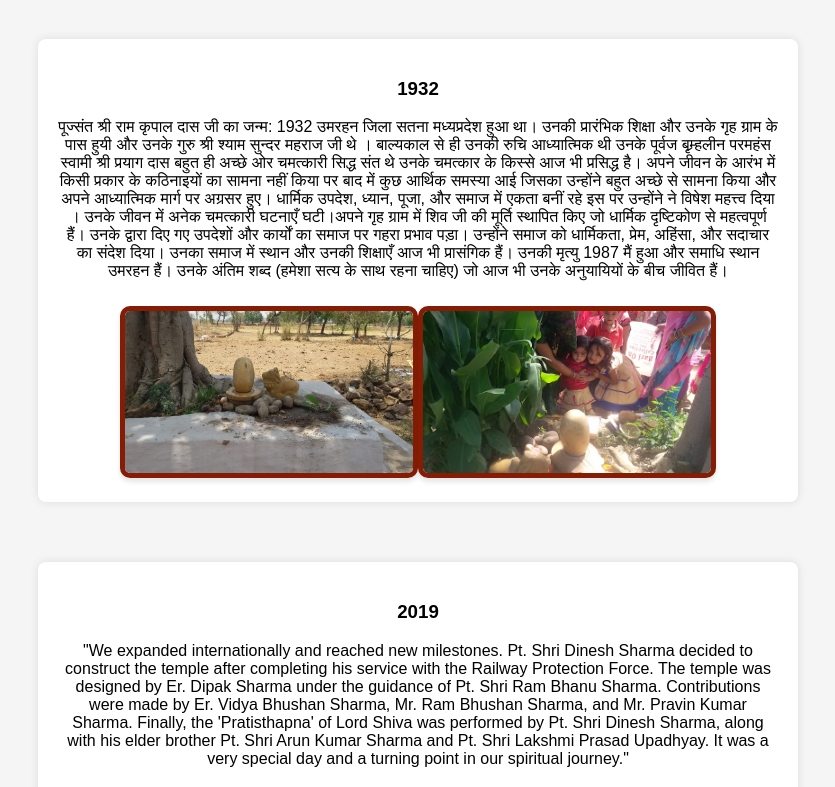
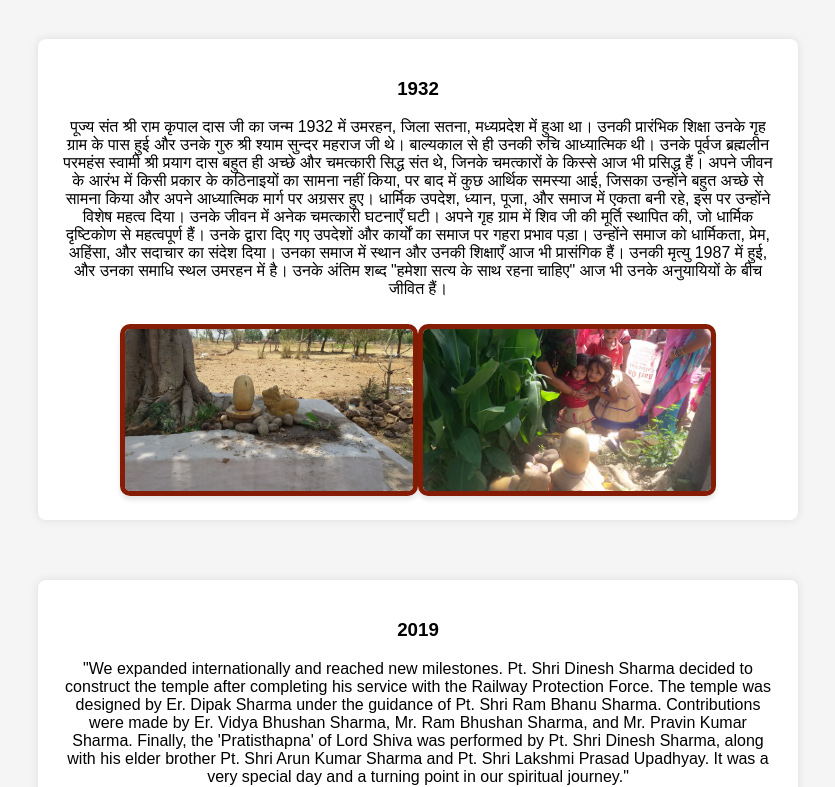
Before and after one commit to vidya-aye/paramhansweb, an Angular app: page / in a window 1280 px wide. Shown: the part 1095-1882 px from the top of the page, without its empty margins (222-1057 px from the left). Built offline with nearby package versions, Linux system fonts and the light colour scheme.

Commit message:
Initail Commit

```diff
--- a/src/app/app.component.css
+++ b/src/app/app.component.css
@@ -127,6 +127,9 @@ nav a {
     text-align: center;
 }
 
+
+
+
 .history-section h2 {
     font-size: 2.5em;
     margin-bottom: 20px;
@@ -157,6 +160,9 @@ nav a {
     border-radius: 8px;
     box-shadow: 0 0 10px rgba(0, 0, 0, 0.1);
 }
+
+
+
 
 .container img {
     width: 40%;
--- a/src/app/app.component.html
+++ b/src/app/app.component.html
@@ -182,22 +182,21 @@
           <!-- background-image: url('assets\images\om.jpg'); -->
           <h3>1932</h3>
           <p>
-            पूज्संत श्री राम कृपाल दास जी का जन्म: 1932 उमरहन जिला सतना मध्यप्रदेश हुआ था।
-            उनकी प्रारंभिक शिक्षा और उनके गृह ग्राम के पास हुयी और उनके गुरु श्री श्याम सुन्दर महराज जी थे ।
-            बाल्यकाल से ही उनकी रुचि आध्यात्मिक थी उनके पूर्वज बृम्र्हलीन परमहंस स्वामी श्री प्रयाग दास बहुत ही अच्छे ओर
-            चमत्कारी सिद्ध संत थे उनके चमत्कार के किस्से आज ‌भी प्रसिद्ध है। अपने जीवन के आरंभ में किसी प्रकार के
-            कठिनाइयों का सामना नहीं किया पर बाद में कुछ आर्थिक समस्या आई जिसका उन्होंने बहुत अच्छे से सामना किया और अपने
-            आध्यात्मिक मार्ग पर अग्रसर हुए।
-            धार्मिक उपदेश, ध्यान, पूजा, और समाज में एकता बनीं रहे इस पर उन्होंने ने विषेश महत्त्व दिया ।
-            उनके जीवन में अनेक चमत्कारी घटनाएँ घटी।अपने गृह ग्राम में शिव जी की मूर्ति स्थापित किए जो धार्मिक दृष्टिकोण
+            पूज्य संत श्री राम कृपाल दास जी का जन्म 1932 में उमरहन, जिला सतना, मध्यप्रदेश में हुआ था।
+            उनकी प्रारंभिक शिक्षा उनके गृह ग्राम के पास हुई और उनके गुरु श्री श्याम सुन्दर महराज जी थे।
+            बाल्यकाल से ही उनकी रुचि आध्यात्मिक थी। उनके पूर्वज ब्रह्मलीन परमहंस स्वामी श्री प्रयाग दास
+            बहुत ही अच्छे और चमत्कारी सिद्ध संत थे, जिनके चमत्कारों के किस्से आज भी प्रसिद्ध हैं।
+            अपने जीवन के आरंभ में किसी प्रकार के कठिनाइयों का सामना नहीं किया, पर बाद में कुछ आर्थिक समस्या आई,
+            जिसका उन्होंने बहुत अच्छे से सामना किया और अपने आध्यात्मिक मार्ग पर अग्रसर हुए।
+            धार्मिक उपदेश, ध्यान, पूजा, और समाज में एकता बनी रहे, इस पर उन्होंने विशेष महत्व दिया।
+            उनके जीवन में अनेक चमत्कारी घटनाएँ घटी। अपने गृह ग्राम में शिव जी की मूर्ति स्थापित की, जो धार्मिक दृष्टिकोण
             से महत्वपूर्ण हैं।
             उनके द्वारा दिए गए उपदेशों और कार्यों का समाज पर गहरा प्रभाव पड़ा।
             उन्होंने समाज को धार्मिकता, प्रेम, अहिंसा, और सदाचार का संदेश दिया।
             उनका समाज में स्थान और उनकी शिक्षाएँ आज भी प्रासंगिक हैं।
-            उनकी मृत्यु 1987 मैं हुआ और समाधि स्थान उमरहन हैं।
-            उनके अंतिम शब्द (हमेशा सत्य के साथ रहना चाहिए) जो आज भी उनके अनुयायियों के बीच जीवित हैं।
+            उनकी मृत्यु 1987 में हुई, और उनका समाधि स्थल उमरहन में है।
+            उनके अंतिम शब्द "हमेशा सत्य के साथ रहना चाहिए" आज भी उनके अनुयायियों के बीच जीवित हैं।
             <br>
-
           </p>
           <img src="assets\images\jss1.jpg" alt="History Image 1">
           <img src="assets\images\Jss2.jpg" alt="History Image 1">
@@ -339,7 +338,7 @@
 
 
   <div class="container1">
-    <h1>Message from Our CEO</h1>
+    <h1> Message from the Founder <br> संस्थापक का संदेश </h1>
     <img src="assets\images\SRBS1.jpeg">
     <!-- <img src="assets\Images\Vidya Bhushan.jpg" alt="CEO Image" class="ceo-image"> -->
     <p>
@@ -395,8 +394,8 @@
 </body>
 
 <footer>
-  Contact us: info@trustmanagement.org | &copy; 2025 श्री श्री १०८ श्री राम कृपाल दास परमहंस आश्रम Developed By
-  Er.Vidya Bhushan Sharma
+  <p> Contact us: info@shriramkripaldas.org | & copy; 2025 श्री श्री १०८ श्री राम कृपाल दास परमहंस आश्रम Website
+    Developed By <a href="vidya.aye@gmail.com" target="_blank">Vidya Bhushan Sharma</a></p>
 </footer>
 
 </html>
```
